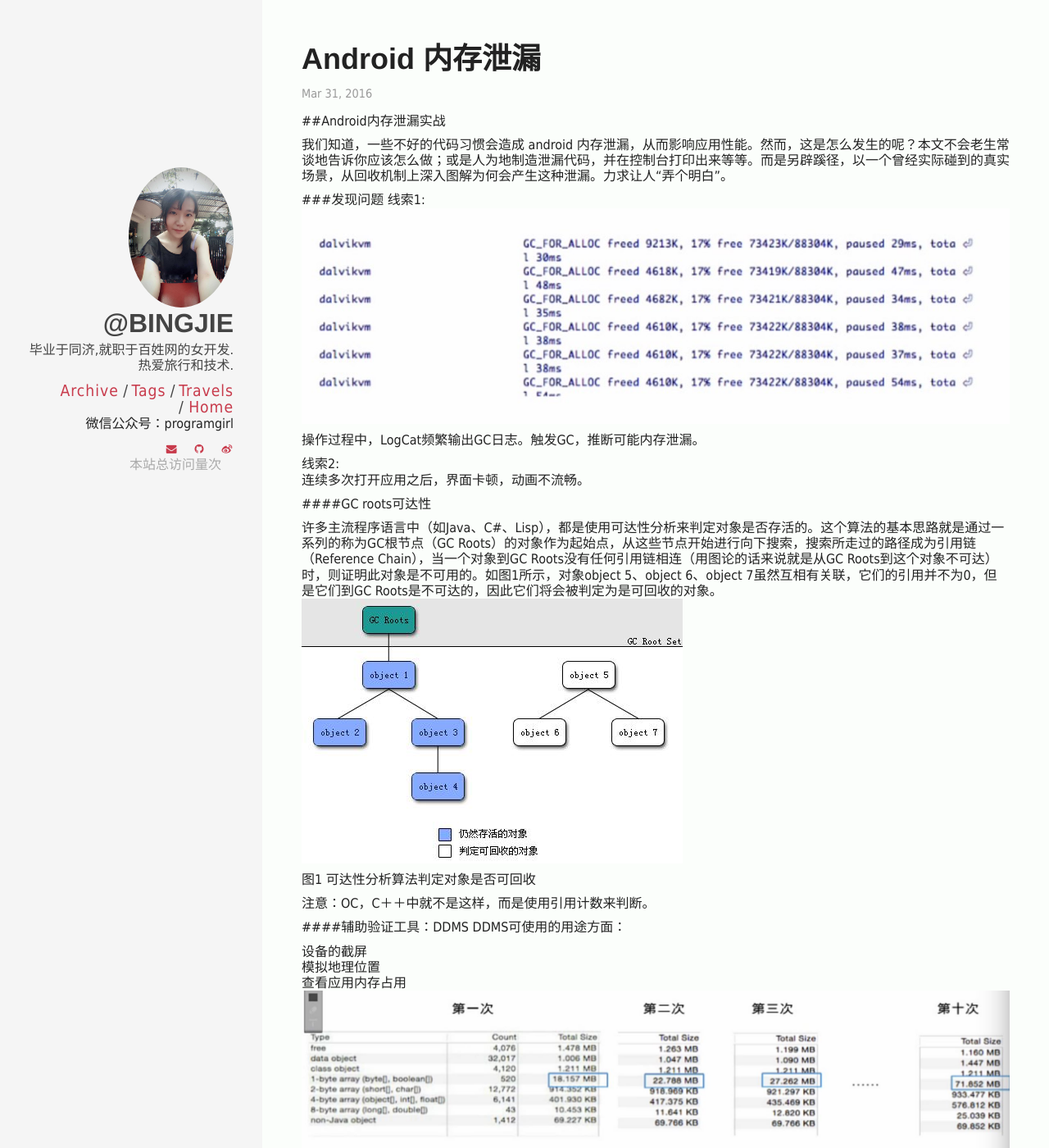
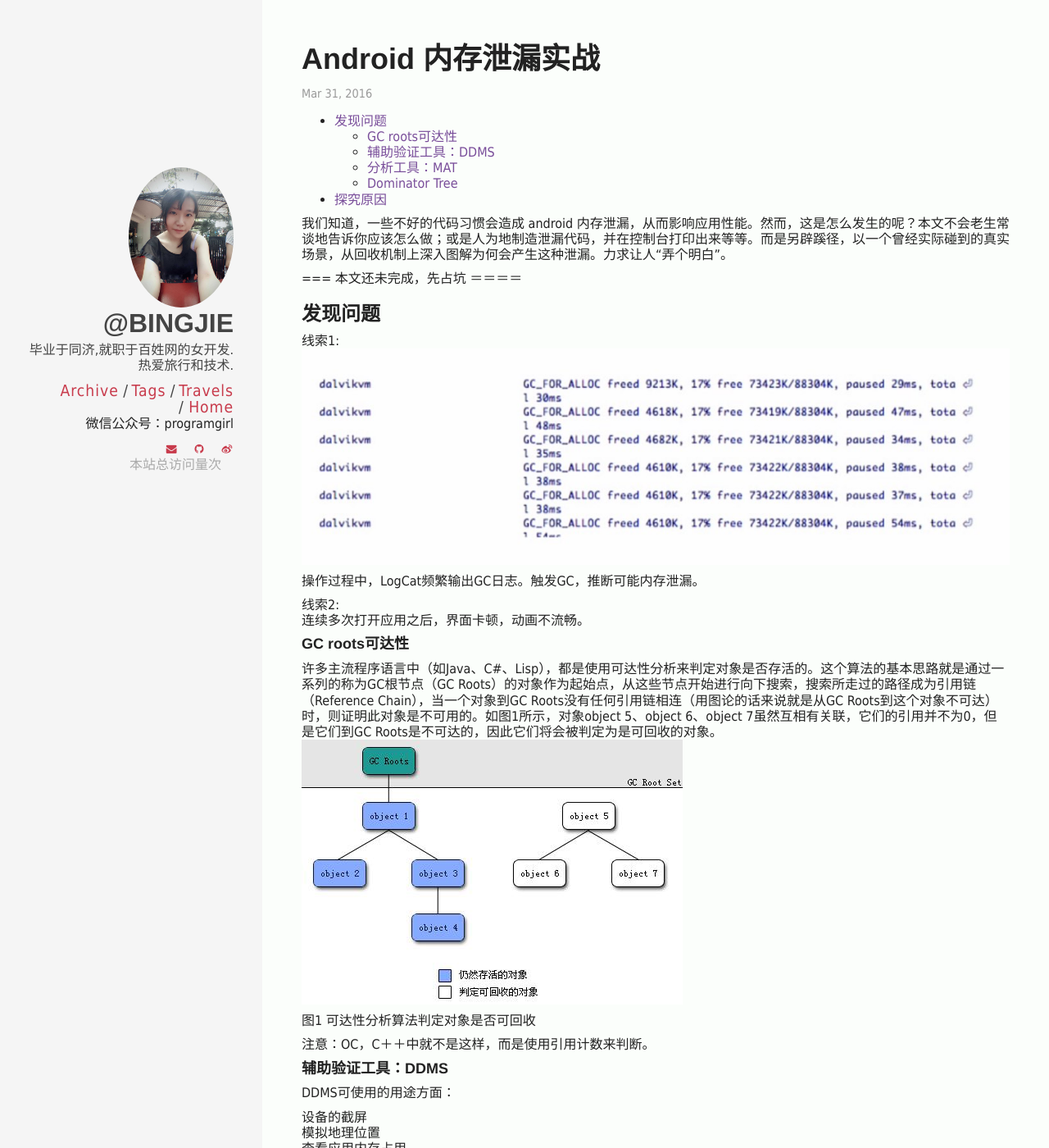
Before and after one commit to chaojimiaomiao/chaojimiaomiao.github.io, a Jekyll site: the page built from _posts/2016-03-31-android内存泄漏实战.md, in a window 1280 px wide and 1400 px high. Shown: the whole window at 82% size. Built offline with Jekyll 4.4.1, drawn with Linux system fonts in a browser that asks for light colours; comment, search, counter and statistics services are not loaded; some of the changed text lies outside the part shown.

Commit message:
no message

```diff
--- a/_posts/2016-03-31-android内存泄漏实战.md
+++ b/_posts/2016-03-31-android内存泄漏实战.md
@@ -1,16 +1,21 @@
 ---
 layout: post
-title:  "Android 内存泄漏"
+title:  "Android 内存泄漏实战"
 modified:   2016-03-31
 tags: [android]
 comments: true
 ---
 
-##Android内存泄漏实战
+* 目录
+{:toc}
 
 我们知道，一些不好的代码习惯会造成 android 内存泄漏，从而影响应用性能。然而，这是怎么发生的呢？本文不会老生常谈地告诉你应该怎么做；或是人为地制造泄漏代码，并在控制台打印出来等等。而是另辟蹊径，以一个曾经实际碰到的真实场景，从回收机制上深入图解为何会产生这种泄漏。力求让人“弄个明白”。
 
-###发现问题
+=== 本文还未完成，先占坑 ＝＝＝＝
+
+<!--more-->
+
+### 发现问题
 线索1:
 ![image]({{ site.url }}/img/gc_clue.jpg)
 
@@ -19,7 +24,7 @@ comments: true
 线索2:
 连续多次打开应用之后，界面卡顿，动画不流畅。
 
-####GC roots可达性
+#### GC roots可达性
 
 许多主流程序语言中（如Java、C#、Lisp），都是使用可达性分析来判定对象是否存活的。这个算法的基本思路就是通过一系列的称为GC根节点（GC Roots）的对象作为起始点，从这些节点开始进行向下搜索，搜索所走过的路径成为引用链（Reference Chain），当一个对象到GC Roots没有任何引用链相连（用图论的话来说就是从GC Roots到这个对象不可达）时，则证明此对象是不可用的。如图1所示，对象object 5、object 6、object 7虽然互相有关联，它们的引用并不为0，但是它们到GC Roots是不可达的，因此它们将会被判定为是可回收的对象。
 ![image]({{ site.url }}/img/gc_roots.jpg)
@@ -28,7 +33,7 @@ comments: true
 
 注意：OC，C＋＋中就不是这样，而是使用引用计数来判断。
 
-####辅助验证工具：DDMS
+#### 辅助验证工具：DDMS
 DDMS可使用的用途方面：
 
 设备的截屏
@@ -38,7 +43,7 @@ DDMS可使用的用途方面：
 
 可以看出每次打开 byte array块变大。
 
-####分析工具：MAT
+#### 分析工具：MAT
 分析内存占用比较大的对象
 
 Dominator Tree支配树
@@ -61,7 +66,7 @@ GC Roots:
 
 图连通与必经点的问题
 
-####Dominator Tree
+#### Dominator Tree
 
 设有向图G=(V,E),(G,r)是一个FlowGraph。
 
@@ -80,7 +85,7 @@ Histogram
 ![image]({{ site.url }}/img/histogram.png)
 
 
-###探究原因
+### 探究原因
 
 {% highlight Objective-C %}
 class TestActivity {
```
